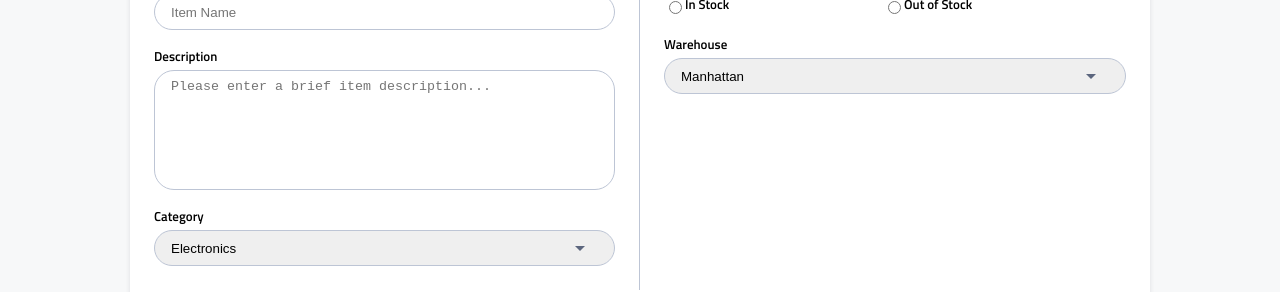
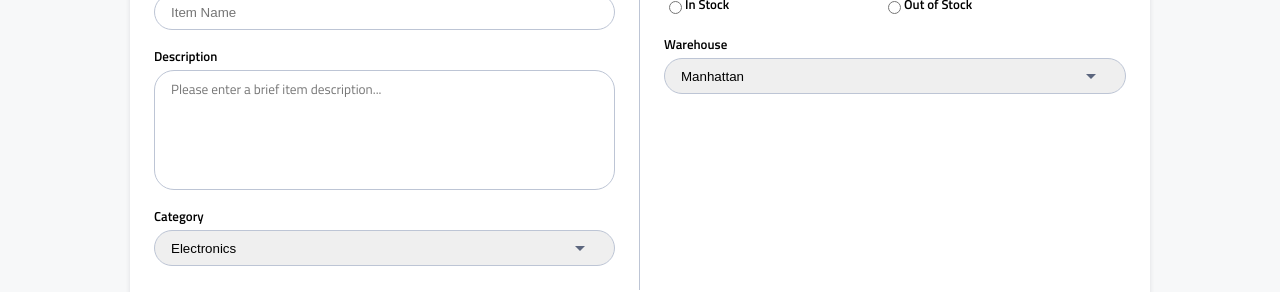
Before and after one commit to cdd741/In-Stock, a React (Create React App) app in the folder client/: page /inventories/add in a window 1280 px wide. Shown: the part 321-613 px from the top of the page. Built offline with nearby package versions, Linux system fonts and the light colour scheme; no server answers.

Commit message:
bug fix
Signed-off-by: Aidan Tilgner <aidantilgner02@gmail.com>

```diff
--- a/client/src/components/InventoryForm/InventoryForm.jsx
+++ b/client/src/components/InventoryForm/InventoryForm.jsx
@@ -27,7 +27,7 @@ class InventoryForm extends React.Component{
     componentDidMount = () => {
         axios.get(API_URL('inventories', this.state.id))
         .then(res => {
-            let inventoryItem = res;
+            let inventoryItem = res.data;
             if (inventoryItem !== undefined){
                 this.setState({
                 itemName: inventoryItem.itemName,
--- a/client/src/components/InventoryForm/InventoryForm.scss
+++ b/client/src/components/InventoryForm/InventoryForm.scss
@@ -118,6 +118,7 @@
         padding-right: 10px;
         margin-bottom: 16px;
         resize: none;
+        font-family: 'Titillium Web';
 
         &:focus{
             outline: none;
--- a/client/src/utils/inStockAPIs.js
+++ b/client/src/utils/inStockAPIs.js
@@ -1,3 +1,3 @@
 export const API_URL = (endpoint, endpointMOD) => {
-    return `http://localhost:8080/${endpoint}${endpointMOD ? `/${endpointMOD}` : ''};`
+    return `http://localhost:8080/${endpoint}${endpointMOD ? `/${endpointMOD}` : ''}`;
 }
```
